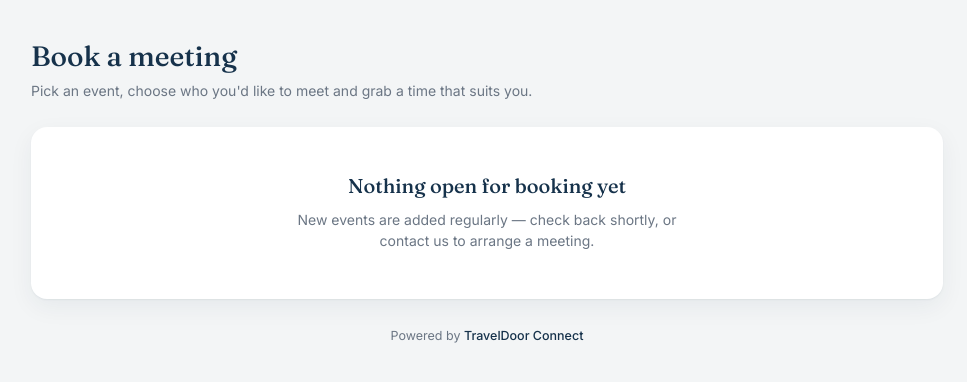
After one commit to HasiburQOR/Traveldoor_connect_lite, a Django app: page /b/ in a window 1280 px wide. The commit adds this page. Shown: the top 382 px of the page, without its empty margins (153-1120 px from the left). Run offline with Django 5.2, Linux system fonts and the light colour scheme; data that the repository does not hold is empty; some libraries are stand-ins or nearby versions.

Commit message:
feat: public events directory at /b/ — one shareable link listing every live event

```diff
--- a/bookings/urls.py
+++ b/bookings/urls.py
@@ -3,7 +3,8 @@
 Three separate pattern lists are included by the root URLconf under
 different prefixes:
 
-    /b/…               public visitor flow (FR-4)
+    /b/                 public directory — every bookable event in one place
+    /b/<slug>/…         public visitor flow (FR-4)
     /m/<token>/…       tokenised visitor manage links (FR-4.6)
     /panel/bookings/…  admin booking management (FR-7)
 
@@ -17,6 +18,7 @@ from . import views
 app_name = "bookings"
 
 public_patterns = [
+    path("", views.public_events, name="public_events"),
     path("<slug:slug>/", views.public_event, name="public_event"),
     path("<slug:slug>/host/<int:pk>/", views.public_host, name="public_host"),
     path("<slug:slug>/book/<int:slot_pk>/", views.public_book, name="public_book"),
--- a/bookings/views.py
+++ b/bookings/views.py
@@ -11,7 +11,7 @@ import datetime
 
 from django.contrib import messages
 from core.decorators import staff_member_required  # app login page, not the Django admin
-from django.db.models import Q
+from django.db.models import Count, Q
 from django.http import HttpResponse
 from django.shortcuts import get_object_or_404, redirect, render
 from django.utils import timezone
@@ -37,6 +37,24 @@ from .services import BookingError, cancel_booking, create_booking, release_slot
 # ---------------------------------------------------------------------------
 # Public visitor flow (FR-4) — no login required
 # ---------------------------------------------------------------------------
+def public_events(request):
+    """Public directory of every bookable event — the one link for a website.
+
+    Matches the per-event pages' rules exactly: only published (live) events
+    that haven't auto-closed and carry a public slug are listed, soonest first.
+    """
+    events = [
+        e for e in (
+            Event.objects.filter(status=Event.STATUS_LIVE, public_slug__isnull=False)
+            .exclude(public_slug="")
+            .annotate(active_hosts=Count("team_members", filter=Q(team_members__is_active=True)))
+            .order_by("start_date", "name")
+        )
+        if e.is_publicly_open
+    ]
+    return render(request, "public/event_directory.html", {"events": events})
+
+
 def public_event(request, slug):
     """FR-4.2 — landing page with the host roster."""
     event = get_object_or_404(Event, public_slug=slug)
--- a/events/views.py
+++ b/events/views.py
@@ -177,6 +177,8 @@ def event_detail(request, pk):
             public_base_url() + reverse("bookings_public:public_event", args=[event.public_slug])
             if event.public_slug else ""
         ),
+        # The all-events directory — one stable link to paste into a website.
+        "directory_url": public_base_url() + reverse("bookings_public:public_events"),
         "event_days": [{"date": d, "past": d < today} for d in event_days],
         "day_chips": day_chips,
         "selected_date": selected_date,
--- a/static/css/site.css
+++ b/static/css/site.css
@@ -786,6 +786,29 @@ img.avatar{display:block;}
 .host-card .host-open{font-size:12.5px; color:var(--slate-soft); margin:0 0 16px;}
 .host-card .btn{margin-top:auto;}
 
+/* Visitor event directory (/b/) — every bookable event on one page. */
+.event-grid{
+  display:grid;
+  grid-template-columns:repeat(auto-fill,minmax(280px,1fr));
+  gap:16px;
+}
+.event-card{
+  background:var(--card);
+  border-radius:var(--radius);
+  box-shadow:var(--shadow-card);
+  padding:26px 22px;
+  text-align:left;
+  display:flex;
+  flex-direction:column;
+  align-items:flex-start;
+}
+.event-card .event-name{font-family:var(--font-display); font-size:20px; font-weight:500; color:var(--navy); margin:0 0 4px;}
+.event-card .event-when{font-size:13px; color:var(--slate-soft); margin:0 0 10px;}
+.event-card .event-meta{display:flex; align-items:center; gap:10px; flex-wrap:wrap; margin:0 0 10px;}
+.event-card .event-desc{font-size:13px; color:var(--slate-soft); margin:0 0 10px;}
+.event-card .event-hosts{font-size:12.5px; color:var(--slate-soft); margin:0 0 16px;}
+.event-card .btn{margin-top:auto;}
+
 /* Empty / error states live inside the card system, never bare on the page. */
 .state{
   background:var(--card);
--- a/templates/public/event_closed.html
+++ b/templates/public/event_closed.html
@@ -6,5 +6,8 @@
   <h1>Bookings are closed</h1>
   <p>{{ event.name }} isn't taking new bookings{% if event.is_expired %} — the event has now finished{% endif %}.</p>
   <p>Already have a meeting booked? Use the personal link in your confirmation email to view, move or cancel it.</p>
+  <div class="actions" style="margin-top:14px;">
+    <a class="btn btn-secondary" href="{% url 'bookings_public:public_events' %}">See all events</a>
+  </div>
 </div>
 {% endblock %}
--- /dev/null
+++ b/templates/public/event_directory.html
@@ -0,0 +1,41 @@
+{% extends "base_public.html" %}
+{% block title %}Book a meeting — TravelDoor Connect{% endblock %}
+{% block content %}
+
+<div style="margin-bottom:26px;">
+  <h1 style="margin-bottom:6px;">Book a meeting</h1>
+  <p class="host-meta">Pick an event, choose who you'd like to meet and grab a time that suits you.</p>
+</div>
+
+{% if events %}
+<div class="event-grid">
+  {% for event in events %}
+  <div class="event-card">
+    <p class="event-name">{{ event.name }}</p>
+    <p class="event-when">
+      {{ event.start_date|date:"j M Y" }}{% if event.duration_days > 1 %} – {{ event.end_date|date:"j M Y" }}{% endif %}
+      {% if event.runs_selected_days %}<span class="dot"></span>{{ event.weekday_summary }} only{% endif %}
+    </p>
+    <p class="event-meta">
+      {% include "partials/type_pill.html" with event=event %}
+      {% if event.is_offline and event.venue %}<span class="dot"></span>{{ event.venue }}{% endif %}
+    </p>
+    {% if event.description %}<p class="event-desc">{{ event.description|truncatewords:16 }}</p>{% endif %}
+    <p class="event-hosts">
+      {% if event.active_hosts %}
+        {{ event.active_hosts }} host{{ event.active_hosts|pluralize }} ready to meet you
+      {% else %}
+        Team being confirmed — check back shortly
+      {% endif %}
+    </p>
+    <a class="btn btn-secondary" href="{% url 'bookings_public:public_event' event.public_slug %}">View open times</a>
+  </div>
+  {% endfor %}
+</div>
+{% else %}
+<div class="state">
+  <h2>Nothing open for booking yet</h2>
+  <p>New events are added regularly — check back shortly, or contact us to arrange a meeting.</p>
+</div>
+{% endif %}
+{% endblock %}
--- a/templates/public/event_page.html
+++ b/templates/public/event_page.html
@@ -1,6 +1,8 @@
 {% extends "base_public.html" %}
 {% block title %}{{ event.name }} — book a meeting{% endblock %}
 {% block content %}
+
+<a class="breadcrumb" href="{% url 'bookings_public:public_events' %}">&larr; All events</a>
 
 <div style="margin-bottom:26px;">
   <h1 style="margin-bottom:6px;">{{ event.name }}</h1>
```
Also changed, not shown: core/tests.py (+36 -0 lines), templates/events/event_detail.html (+7 -0 lines).
